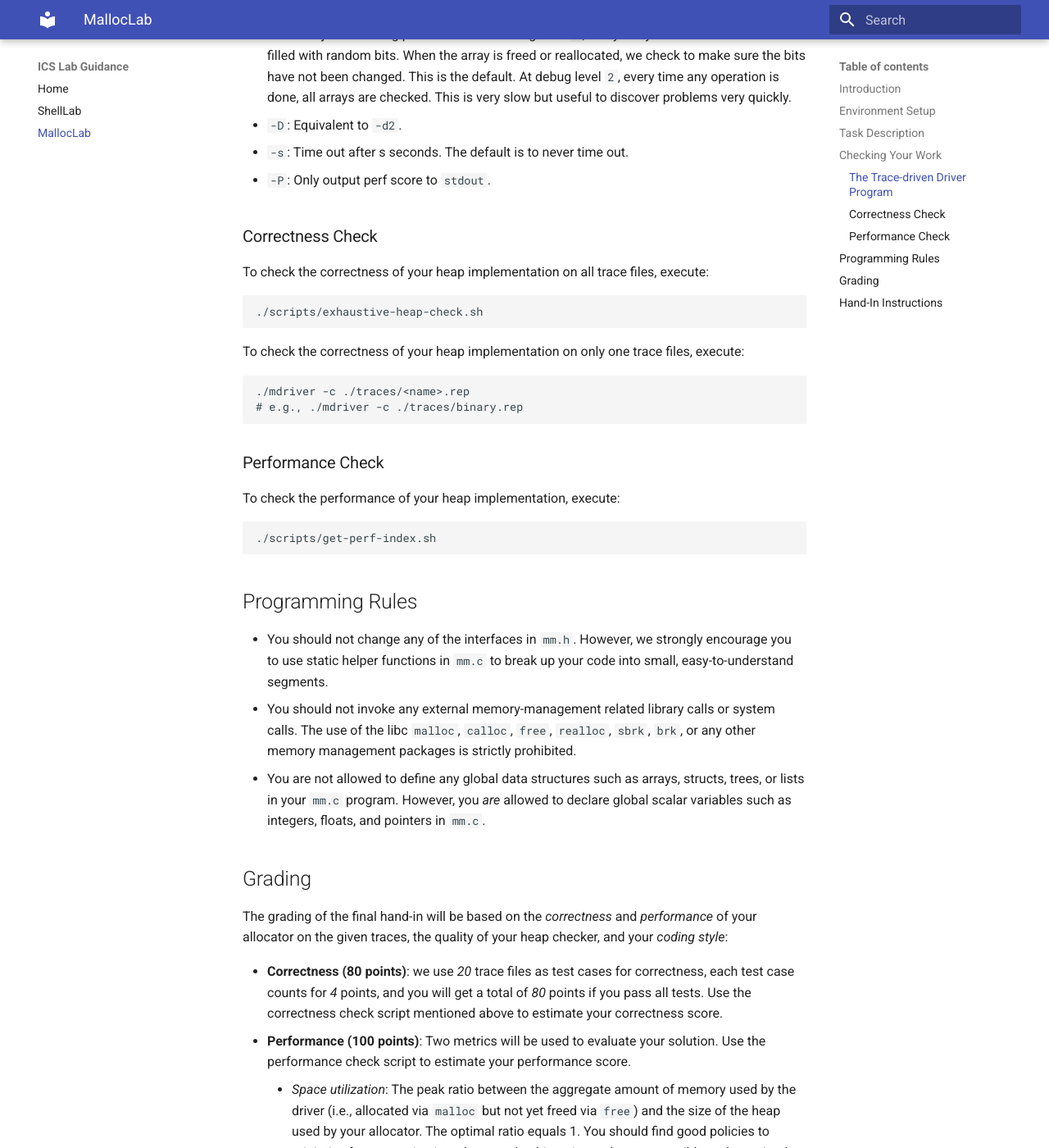
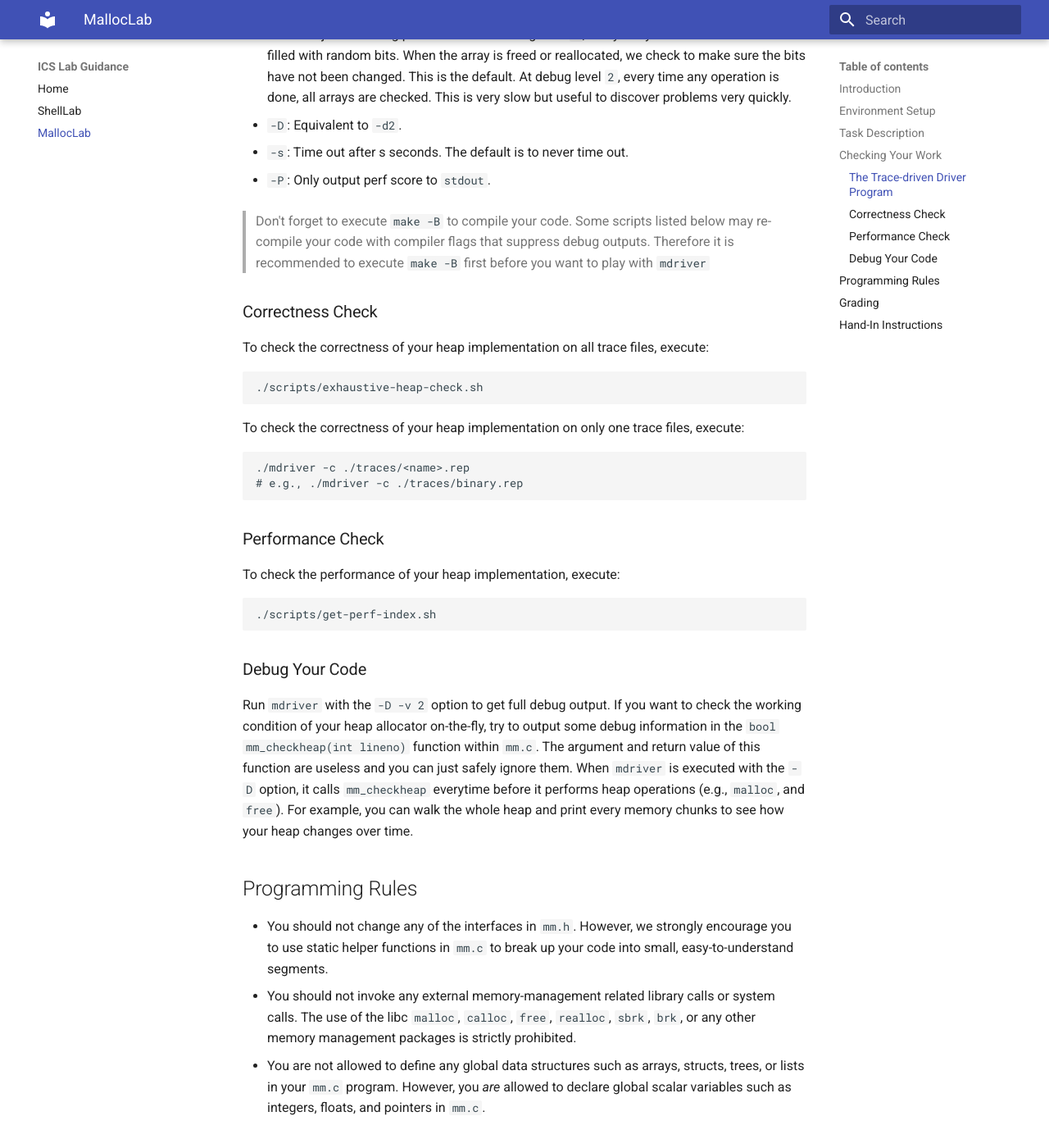
Before and after one commit to SEU-ICS/docs, an MkDocs documentation site: the page built from docs/malloc/index.md, in a window 1280 px wide and 1400 px high, scrolled down 3053 px. Shown: the whole window at 82% size. Built offline with MkDocs 1.6.1 and Material for MkDocs 9.7.7, drawn with Linux system fonts in a browser that asks for light colours; some of the changed text lies outside the part shown.

Commit message:
malloc lab: update docs

````diff
--- a/docs/malloc/index.md
+++ b/docs/malloc/index.md
@@ -48,7 +48,7 @@ We have also provided the basic implementations of `calloc` and `realloc` in `mm
 
 ### The Trace-driven Driver Program
 
-The driver program `mdriver` (compiled from `mdriver.c`) tests your `mm.c` implementation for correctness, space utilization, and throughput. The driver program is controlled by a set of *trace files* that are included in the `traces` folder. Each trace file contains a sequence of allocate and free directions that instruct the driver to call your `malloc` and `free` routines in some sequence. The driver and the trace files are the same ones we will use when we grade your handin `mm.c` file.
+The driver program `mdriver` (compiled from `mdriver.c`) tests your `mm.c` implementation for correctness, space utilization, and throughput. The driver program is controlled by a set of *trace files* that are included in the `traces` folder. Each trace file contains a sequence of allocate and free operations that instruct the driver to call your `malloc` and `free` routines in some sequence. The driver and the trace files are the same ones we will use when we grade your handin `mm.c` file.
 
 When the driver program is run, it will run each trace file *12* times: once to make sure your implementation is correct, once to determine the space utilization, and *10* times to determine the performance.
 
@@ -76,6 +76,8 @@ If you run `mdriver` with no command line arguments, it will test the correctnes
 
 - `-P`: Only output perf score to `stdout`.
 
+> Don't forget to execute `make -B` to compile your code. Some scripts listed below may re-compile your code with compiler flags that suppress debug outputs. Therefore it is recommended to execute `make -B` first before you want to play with `mdriver`
+
 ### Correctness Check
 To check the correctness of your heap implementation on all trace files, execute:
 ```shell
@@ -93,6 +95,9 @@ To check the performance of your heap implementation, execute:
 ```shell
 ./scripts/get-perf-index.sh
 ```
+
+### Debug Your Code
+Run `mdriver` with the `-D -v 2` option to get full debug output. If you want to check the working condition of your heap allocator on-the-fly, try to output some debug information in the `bool mm_checkheap(int lineno)` function within `mm.c`. The argument and return value of this function are useless and you can just safely ignore them. When `mdriver` is executed with the `-D` option, it calls `mm_checkheap` everytime before it performs heap operations (e.g., `malloc`, and `free`). For example, you can walk the whole heap and print every memory chunks to see how your heap changes over time.
 
 ## Programming Rules
 
````
